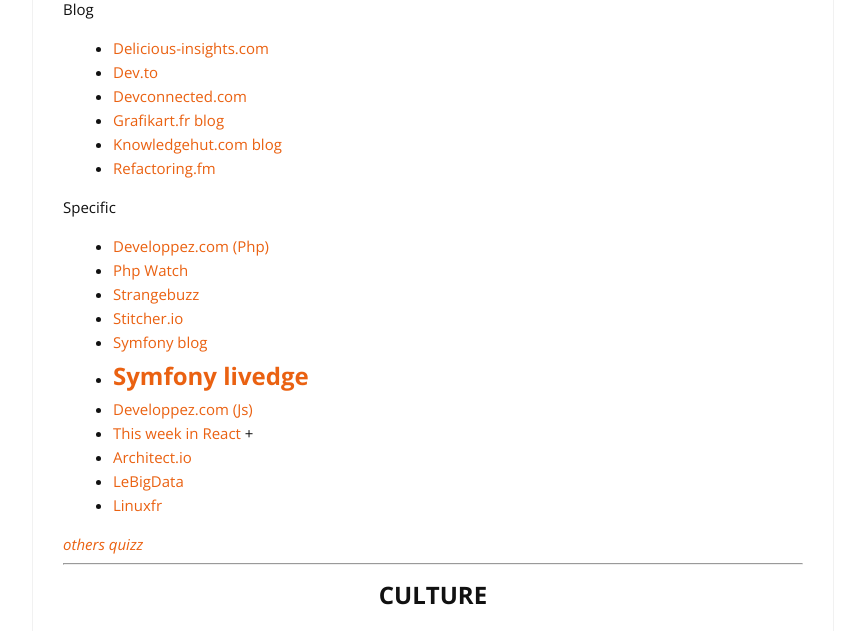
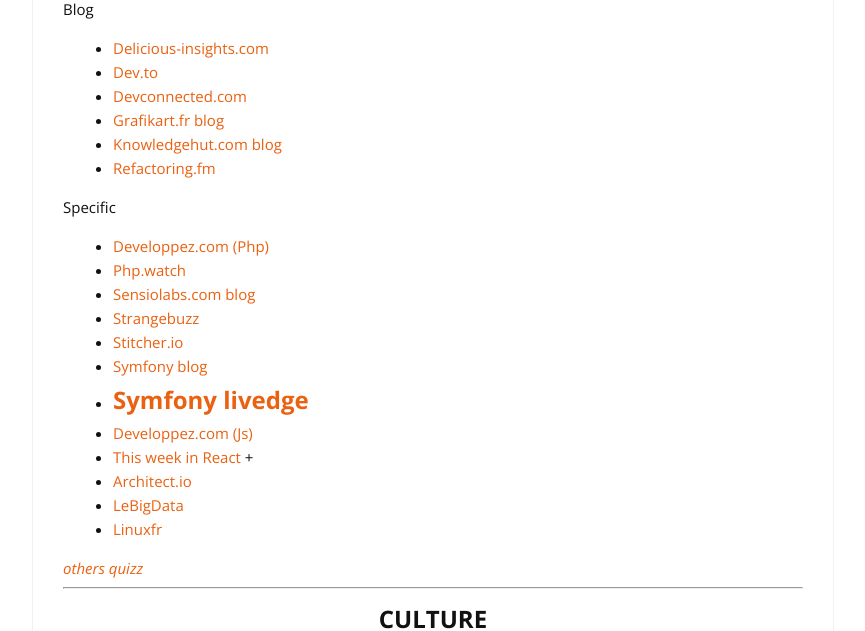
Before and after one commit to cylmat/cylmat.github.io, a Jekyll site: the page built from _pages/news.md, in a window 1280 px wide and 900 px high, scrolled down 592 px, cut to the strip 0-631 px from the top of the window. Shown: the whole strip, without its empty margins (207-1072 px from the left). Built offline with Jekyll 4.4.1, drawn with Linux system fonts in a browser that asks for light colours; nearby versions of some CDN libraries.

Commit message:
Update news.md

```diff
--- a/_pages/news.md
+++ b/_pages/news.md
@@ -31,7 +31,8 @@
 
 Specific
 - [Developpez.com (Php)](https://php.developpez.com)
-- [Php Watch](https://php.watch)
+- [Php.watch](https://php.watch)
+- [Sensiolabs.com blog](https://blog.sensiolabs.com/fr)
 - [Strangebuzz](https://www.strangebuzz.com/fr)
 - [Stitcher.io](https://stitcher.io)
 - [Symfony blog](https://symfony.com/blog)
```
